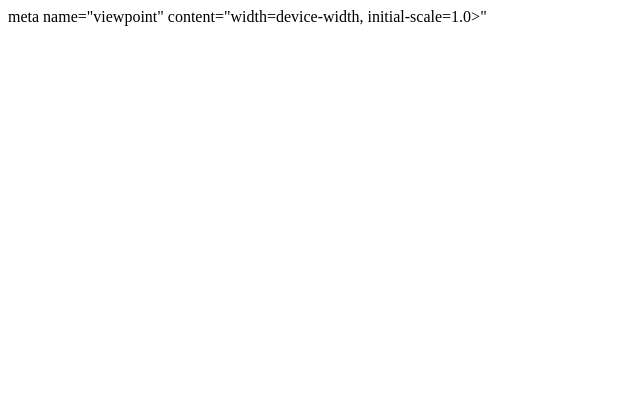
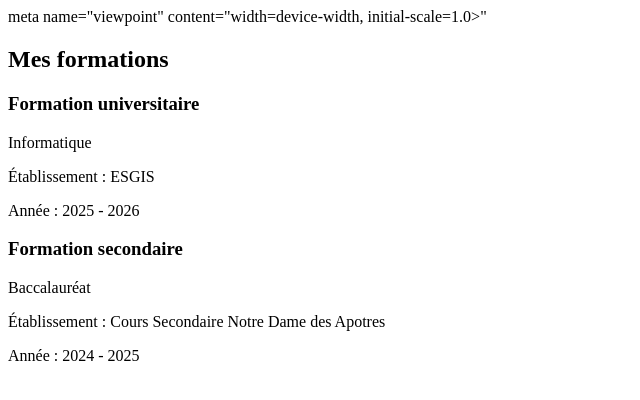
Before and after one commit to nadege-b29/mon-cv, a plain HTML site: page index.html in a window 1280 px wide. Shown: the whole page, without its empty margins (0-640 px from the left). Drawn offline with Linux system fonts and the light colour scheme.

Commit message:
mise en place de la section formations

```diff
--- a/index.html
+++ b/index.html
@@ -7,6 +7,24 @@
     <link rel="stylesheet" href="style.css">
 </head>
 <body>
+<section>
+    <section id="formations">
+    <h2>Mes formations</h2>
 
+    <div>
+        <h3>Formation universitaire</h3>
+        <p>Informatique</p>
+        <p>Établissement : ESGIS</p>
+        <p>Année : 2025 - 2026</p>
+    </div>
+
+    <div>
+        <h3>Formation secondaire</h3>
+        <p>Baccalauréat</p>
+        <p>Établissement : Cours Secondaire Notre Dame des Apotres</p>
+        <p>Année : 2024 - 2025</p>
+    </div>
+</section
+</section>
 </body>
 <html>
```
